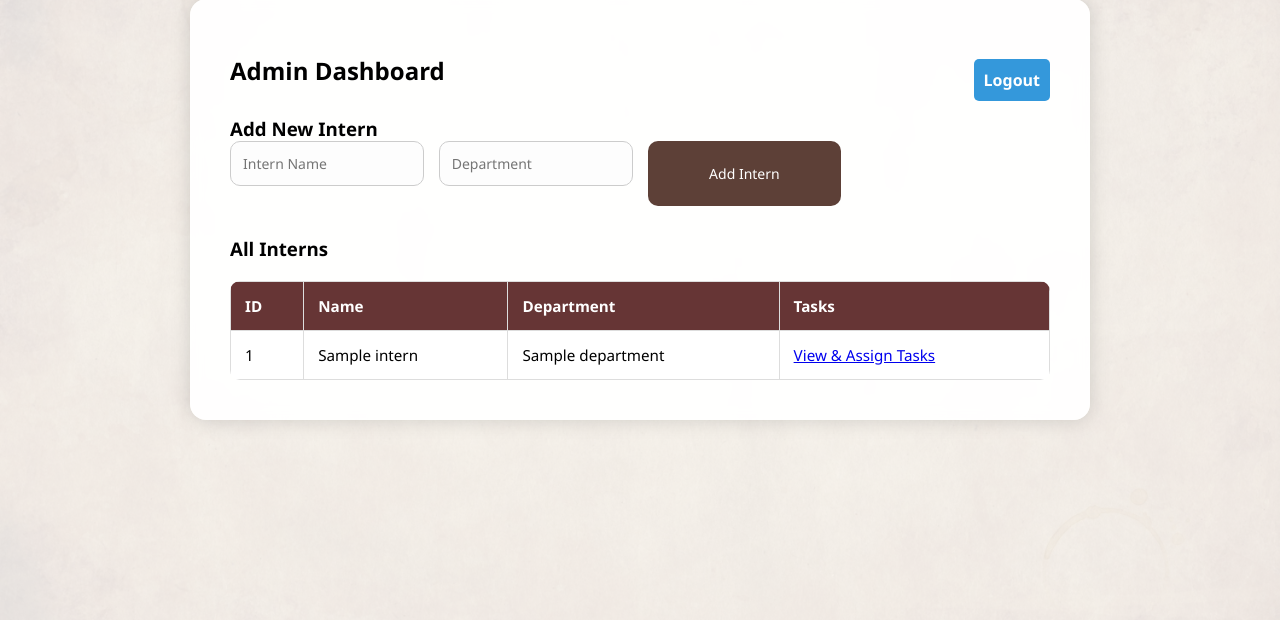
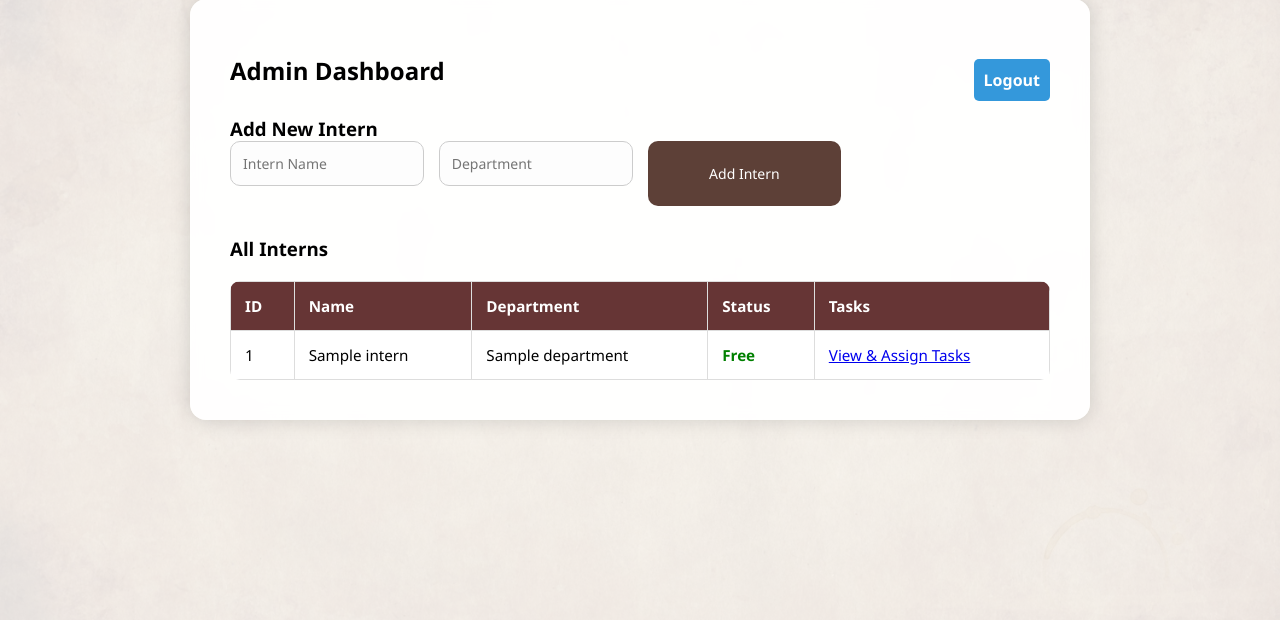
Before and after one commit to moulik3637/intern, a Flask app: template templates/admin_dashboard.html in a window 1280 px wide. Shown: the part 128-748 px from the top of the page. Run offline with Flask 3, Linux system fonts and the light colour scheme; the template is opened without the code that fills it: most values are stand-ins (such as "Sample title", 1, 10 or a date in 2020).

Commit message:
admin_dashboard.html

```diff
--- a/templates/admin_dashboard.html
+++ b/templates/admin_dashboard.html
@@ -21,6 +21,7 @@
                 <th>ID</th>
                 <th>Name</th>
                 <th>Department</th>
+                <th>Status</th> <!-- ✅ Added -->
                 <th>Tasks</th>
             </tr>
         </thead>
@@ -31,6 +32,13 @@
                 <td>{{ intern.name }}</td>
                 <td>{{ intern.department }}</td>
                 <td>
+                    {% if intern.latest_status == 'Completed' %}
+                        <span style="color: green; font-weight: bold;">Free</span>
+                    {% else %}
+                        <span style="color: red; font-weight: bold;">Occupied</span>
+                    {% endif %}
+                </td>
+                <td>
                     <a href="{{ url_for('view_intern_tasks', intern_id=intern.id) }}">View & Assign Tasks</a>
                 </td>
             </tr>
```
